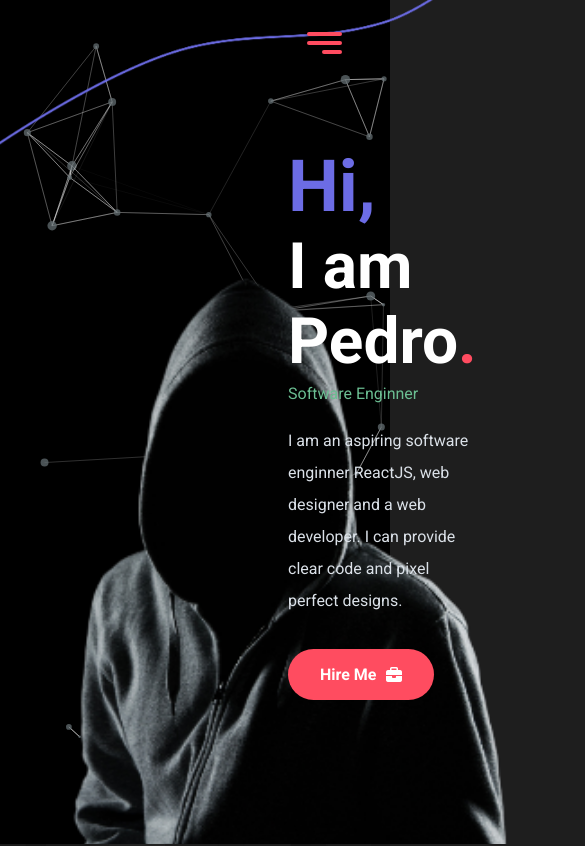
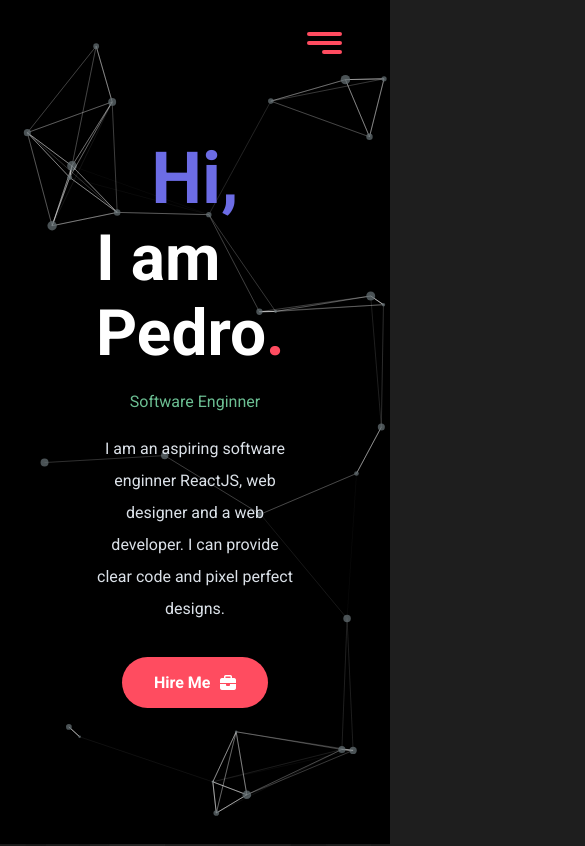
Before and after one commit to pedroarsilva/Portifolio, a React (Create React App) app: page / in a window 390 px wide. Shown: the top 846 px of the page, 585 px wide, since content can reach past the window. Built offline with nearby package versions, Linux system fonts and the light colour scheme.

Commit message:
RESPONSIVO(HEADER NAVIGATION SUBSCRIBE GLOBALSTYLE ABOUT CONTACT PORTLOFIO)

```diff
--- a/src/Components/Header/index.js
+++ b/src/Components/Header/index.js
@@ -17,6 +17,19 @@ const HeaderStyled = styled.header`
   /* margin-right: -13rem; */
   display: grid;
   grid-template-columns: repeat(2, 1fr);
+  @media screen and (max-width: 1600px){
+    padding: 1rem 10rem;
+  }
+  @media screen and (max-width: 1150px){
+    padding: 1rem 6rem;
+  }
+
+  @media screen and (max-width: 1060px){
+    display: flex;
+    flex-direction: column;
+    justify-content: center;
+    align-items: center;
+  }
 
   .particles-con{
     position: absolute;
@@ -31,7 +44,7 @@ const HeaderStyled = styled.header`
     right: 3rem;
     display: flex;
     flex-direction: column;
-    z-index: 11;
+    z-index: 15;
     cursor: pointer;
 
     .line{
@@ -64,6 +77,22 @@ const HeaderStyled = styled.header`
     flex-direction: column;
     position: relative;
     z-index: 5;
+    @media screen and (max-width: 1060px){
+      .left-h-content{
+        display: flex;
+        flex-direction: column;
+        justify-content: center;
+        align-items: center;
+      }
+
+      p{
+        text-align: center;
+      }
+
+      .profession{
+        margin-top: 1rem;
+      }
+  }
 
     h2{
       font-size: 4.5rem;
@@ -99,6 +128,9 @@ const HeaderStyled = styled.header`
     right: 0;
     bottom: -7px;
     z-index: 2;
+    @media screen and (max-width: 1060px){
+      display: none;
+    }
 
     img{
       width: 900px;
@@ -114,6 +146,9 @@ const HeaderStyled = styled.header`
     background: ${(props) => props.theme.colorBg};
     z-index: 3;
     opacity: 0.3;
+    @media screen and (max-width: 1060px){
+      display: none;
+    }
   }
 
   .image-line{
@@ -123,6 +158,9 @@ const HeaderStyled = styled.header`
     width: 105%;
     z-index: 1;
     /* opacity: 0.5; */
+    @media screen and (max-width: 1060px){
+      display: none;
+    }
 
   }
 `;
--- a/src/Components/Navigation/index.js
+++ b/src/Components/Navigation/index.js
@@ -27,6 +27,15 @@ const NavigationStyled = styled.nav`
   border-bottom-left-radius: 10px;
   border-bottom-right-radius: 10px;
   z-index: 12;
+  @media screen and (max-width: 850px){
+    width: 100%;
+    border-radius: 0;
+    bottom: 0;
+    height: 10vh;
+    top: auto;
+    left: 0;
+    transform: ${(props) => props.theme.toggle ? 'translateY(100%)' : 'translateY(0)'};
+  }
 
   .nav-items{
     display: flex;
@@ -34,7 +43,7 @@ const NavigationStyled = styled.nav`
     justify-content: space-between;
 
     li{
-      margin: 0 1rem;
+      margin: 0 .5rem;
 
       a{
         padding: .6rem .3rem;
--- a/src/Components/Subscribe/index.js
+++ b/src/Components/Subscribe/index.js
@@ -9,14 +9,22 @@ const SubscribeStyled = styled.div`
     padding-top: 5rem;
     padding-bottom: 5rem;
     padding-left: 18rem;
-    /* border-top-right-radius: 15px;
-    border-bottom-right-radius: 15px; */
     display: grid;
     grid-template-columns: repeat(auto-fill, minmax(450px, 1fr));
     gap: 2rem;
+    @media screen and (max-width: 1600px){
+           padding: 4rem 10rem;
+    }
 
+    @media screen and (max-width: 1150px){
+           padding: 2rem 6rem;
+    }
+
+    @media screen and (max-width: 650px){
+           padding: 2rem 3rem;
+    }
     h1{
-        font-size: clamp(1.5rem, 3vw, 2rem)
+        font-size: clamp(1.5rem, 3vw, 3rem)
     }
 
     .btn-con{
--- a/src/GlobalStyle.js
+++ b/src/GlobalStyle.js
@@ -25,8 +25,7 @@ export const GlobalStyle = createGlobalStyle`
             border-radius: 10px;
         }
         &::-webkit-scrollbar-track{
-            background-color: #ff4c60;
-            border-radius: #222121;
+            background-color: #222121;
         }
     }
 
--- a/src/Pages/About/index.js
+++ b/src/Pages/About/index.js
@@ -32,6 +32,10 @@ const AboutStyled = styled(PagesLayout)`
         grid-template-columns: repeat(2, 1fr);
         position: relative;
         z-index: 5;
+        @media screen and (max-width: 1150px){
+            grid-template-columns: repeat(1, 1fr);
+
+        }
         /* margin-right: -11rem; */
 
         .about-image{
@@ -39,6 +43,10 @@ const AboutStyled = styled(PagesLayout)`
             background: ${(props) => props.theme.colorBgGrad2};
             border-radius: 5px;
             width: 80%;
+            @media screen and (max-width: 1150px){
+                width: 100%;
+
+            }
 
             img{
                 width: 100%;
@@ -57,6 +65,10 @@ const AboutStyled = styled(PagesLayout)`
 
             .btn-con{
                 margin-top: 2rem;
+                @media screen and (max-width: 1150px){
+                    margin-bottom: 2rem;
+
+                }
             }
         }
     }
--- a/src/Pages/Contact/index.js
+++ b/src/Pages/Contact/index.js
@@ -17,12 +17,28 @@ const ContactStyled = styled(PagesLayout)`
         left: 0;
         width: 100%;
         padding-right: 18rem;
+        @media screen and (max-width: 1600px){
+            padding-right: 10rem;
+        }
+        @media screen and (max-width: 1150px){
+            padding-right: 6rem;
+        }
+        @media screen and (max-width: 1255px){
+            padding-right: 0;
+            margin: 0;
+        }
+        @media screen and (max-width: 653px){
+            top: -270px;
+        }
     }
 
     .contact-info{
         display: flex;
         gap: 2rem;
         margin-top: 3rem;
+        @media screen and (max-width: 973px){
+            flex-direction: column;
+        }
 
         .map-section{
             width: 40%;
--- a/src/Pages/Portfolio/index.js
+++ b/src/Pages/Portfolio/index.js
@@ -1,4 +1,4 @@
-// 3:07:30
+// 4:17:45
 import React from 'react';
 import styled from "styled-components";
 import { useTheme } from '../../context/themeContext';
```
Also changed, not shown: 1 other file (tests, documents, lock files or other folders).
